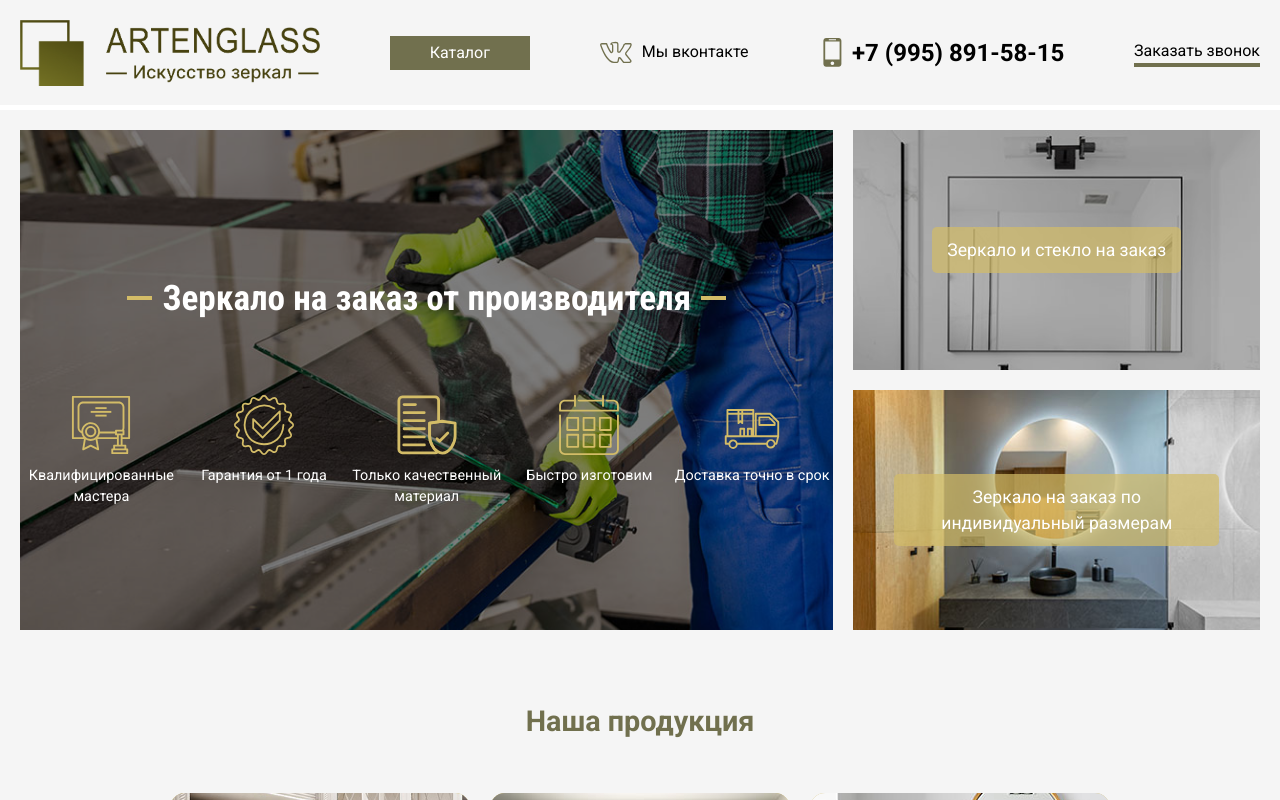
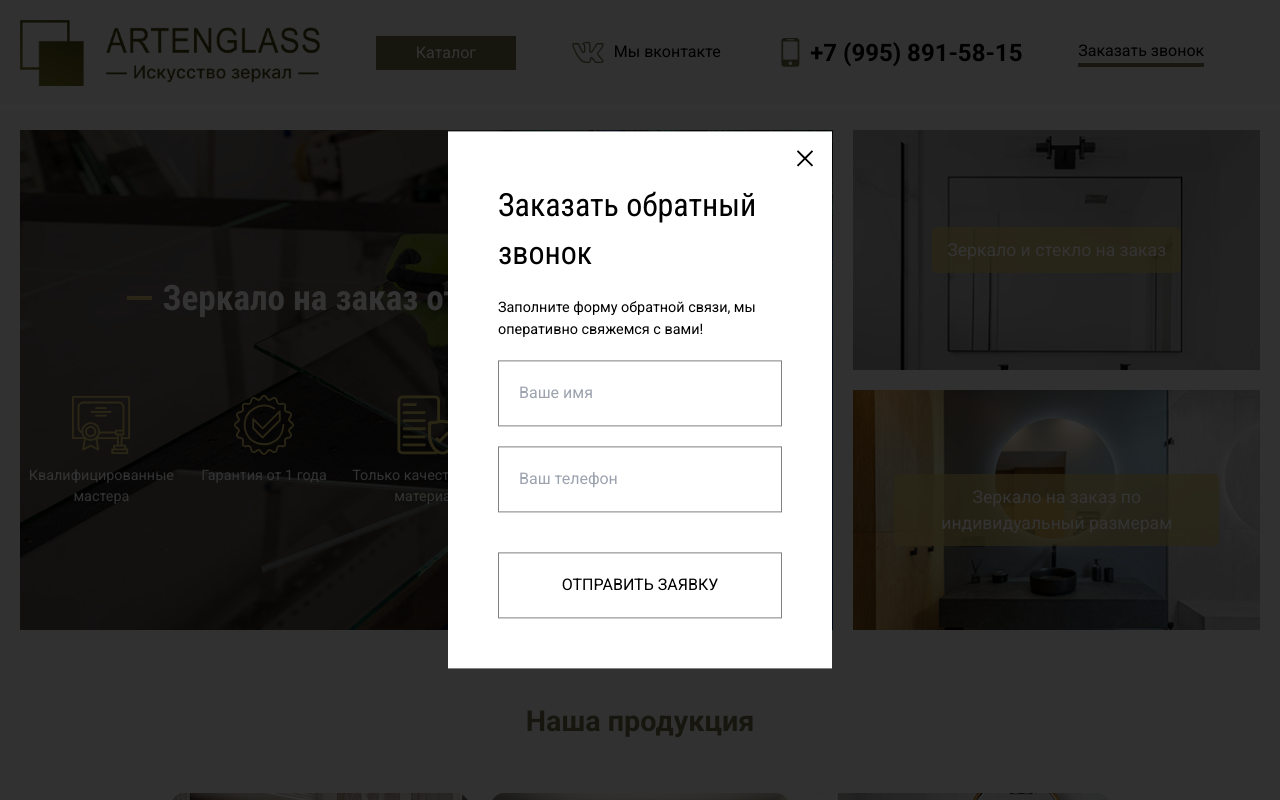
Before and after one commit to r1dex/nexttest, a Next.js app: page / in a window 1280 px wide. Both pictures are taken after a click on the element "Заказать звонок". Shown: the top 800 px of the page. Built offline with nearby package versions, Linux system fonts and the light colour scheme.

Commit message:
catalog menu

```diff
--- /dev/null
+++ b/app/categories/[category]/CalculateButton.js
@@ -0,0 +1,26 @@
+'use client'
+
+import React, {useState} from 'react'
+import ModalCB from '../../components/modal/Modal'
+
+const CalculateButton = () => {
+
+  const [modal, setModal] = useState(false)
+
+  const showModalCB = () => {
+    setModal(true)
+  }
+
+  const onClose = () => {
+    setModal(false)
+  }
+
+  return (
+    <>
+      <button className="button-rounded" onClick={showModalCB}>Рассчитать стоимость</button>
+      <ModalCB isVisible={modal} onCloseCallback={e => onClose()}/>
+    </>
+  )
+}
+
+export default CalculateButton
--- a/app/categories/[category]/page.js
+++ b/app/categories/[category]/page.js
@@ -2,6 +2,7 @@ import React from 'react'
 import Image from 'next/image'
 import Styles from './categoryPage.module.css'
 import {notFound} from 'next/navigation'
+import CalculateButton from './CalculateButton'
 
 const categories = [
   {name: 'facet-i-almaznaya-gravirovka', image: '/images/categories/facet.jpg', title: 'Фацет и алмазная гравировка', content: '<p>Фацет - декоративный скос зеркале. Его наносят по всему периметру краев, под разным углом и разной ширины.Фацет придает изделию выразительность и блеск. Зеркальное панно с фацетом сделает любой интерьер изысканными неповторимым.</p> <p>Алмазная гравировка – нанесение на зеркало рисунка, надписи или геометрического орнамента методом фрезеровки. Алмазная гравировка придаёт изделию неповторимый блеск, каждая зеркальная грань будет отражать свет под своим углом, стекло и зеркала с гравировкой используют для декорирования дверей, шкафов-купе идругих предметов мебели.</p>'},
@@ -27,7 +28,7 @@ const Page = ({params}) => {
           <h1 className={Styles.title}>{category.title}</h1>
           <div className={Styles.description}>
             <span dangerouslySetInnerHTML={description}/>
-            <button className="button-rounded">Рассчитать стоимость</button>
+            <CalculateButton/>
           </div>
         </div>
         <div>
--- /dev/null
+++ b/app/components/header/CallbackButton.js
@@ -0,0 +1,30 @@
+'use client'
+
+import React, {useState} from 'react'
+import Styles from './header.module.css'
+import ModalCB from '../modal/Modal'
+
+
+const CallbackButton = () => {
+
+  const [modal, setModal] = useState(false)
+
+  const showModalCB = () => {
+    setModal(true)
+  }
+
+  const onClose = () => {
+    setModal(false)
+  }
+
+  return (
+    <>
+      <div className={Styles.call} onClick={showModalCB}>
+        Заказать звонок
+      </div>
+      <ModalCB isVisible={modal} onCloseCallback={e => onClose()}/>
+    </>
+  )
+}
+
+export default CallbackButton
--- a/app/components/header/Header.js
+++ b/app/components/header/Header.js
@@ -4,6 +4,8 @@ import Image from 'next/image'
 import Styles from './header.module.css'
 import { ImMobile } from "react-icons/im";
 import { SlSocialVkontakte } from "react-icons/sl";
+import CallbackButton from './CallbackButton'
+import CatalogNav from '../ui/CatalogNav'
 
 const Header = () => {
   return (
@@ -12,9 +14,7 @@ const Header = () => {
         <Image src='/images/logo.png' width={300} height={65} alt={'Artenglass'} priority/>
         {/*<img src="./images" height="50">*/}
       </Link>
-      <div>
-        <button className="button-small">Каталог</button>
-      </div>
+      <CatalogNav/>
       <Link className={Styles.social} href={'https://vk.com/club224470095'} target="_blank">
         <div className={Styles.socialIcon}>
           <SlSocialVkontakte />
@@ -27,9 +27,9 @@ const Header = () => {
            +7 (995) 891-58-15
         </span>
       </div>
-      <div className={Styles.call}>
-        Заказать звонок
-      </div>
+
+      <CallbackButton/>
+
     </header>
   )
 }
--- a/app/components/modal/Modal.js
+++ b/app/components/modal/Modal.js
@@ -1,20 +1,35 @@
 'use client'
 
-import React from 'react'
+import React, {useState} from 'react'
 import Styles from './modal.module.css'
-import { VscChromeClose } from "react-icons/vsc";
+import { VscChromeClose } from "react-icons/vsc"
+import { ToastContainer, toast } from 'react-toastify'
+import 'react-toastify/dist/ReactToastify.css'
 
-const ModalCB = () => {
+const ModalCB = ({isVisible, onCloseCallback}) => {
 
   const formSubmit = (e) => {
     e.preventDefault()
-    console.log('отправляем')
+
+    const name = e.target[0].value
+    const phone = e.target[1].value
+
+    if(!name) return toast.error("Заполните имя!")
+    if(!phone) return toast.error("Заполните телефон!")
+
+    toast.success("Заявка отправлена!", {theme: "colored"})
+    closeModal()
+  }
+
+  const closeModal = () => {
+    onCloseCallback()
   }
 
   return (
-    <div className={Styles.wrapper}>
+    <>
+      <div className={isVisible ? Styles.wrapper : Styles.noDisplay}>
         <div className={Styles.body}>
-        <div className={Styles.close}><VscChromeClose /></div>
+          <div className={Styles.close} onClick={closeModal}><VscChromeClose /></div>
           <div className={Styles.title}>Заказать обратный звонок</div>
           <div className={Styles.text}>
             Заполните форму обратной связи, мы оперативно свяжемся с вами!
@@ -26,6 +41,8 @@ const ModalCB = () => {
           </form>
         </div>
       </div>
+      <ToastContainer />
+    </>
   )
 }
 
--- a/app/components/modal/modal.module.css
+++ b/app/components/modal/modal.module.css
@@ -1,3 +1,7 @@
+.noDisplay{
+    display: none;
+}
+
 .wrapper{
     position: fixed;
     top: 0;
@@ -10,7 +14,6 @@
 
 .body{
     width: 30%;
-    height: 50%;
     background: rgba(255,255,255, 1);
     left: 50%;
     top: 50%;
--- /dev/null
+++ b/app/components/ui/CatalogNav.js
@@ -0,0 +1,53 @@
+'use client'
+
+import React from 'react'
+import Link from 'next/link'
+import Styles from './catalogNav.module.css'
+
+
+const CatalogNav = () => {
+  return (
+    <div className={Styles.menu}>
+      <button className="button-small">Каталог</button>
+      <div className={Styles.nav}>
+        <ul>
+          <li>
+            <Link href={'/categories/zerkalo-s-podsvetkoj-na-zakaz'}>Зеркало с подсветкой</Link>
+          </li>
+          <li>
+            <Link href={'/categories/zerkalo-bez-podsvetki'}>Зеркало без подсветки</Link>
+          </li>
+          <li>
+            <Link href={'/1'}>Зеркало в раме</Link>
+          </li>
+          <li>
+            <Link href={'/1'}>Зеркало в багете</Link>
+          </li>
+          <li>
+            <Link href={'/categories/facet-i-almaznaya-gravirovka'}>Фацет</Link>
+          </li>
+          <li>
+            <Link href={'/categories/facet-i-almaznaya-gravirovka'}>Алмазная грань</Link>
+          </li>
+          <li>
+            <Link href={'/categories/steklyannyj-fartuk-polki-izdeliya-iz-stekla'}>Стеклянный фартук</Link>
+          </li>
+          <li>
+            <Link href={'/categories/peskostrujnaya-obrabotka'}>Пескоструйная обработка</Link>
+          </li>
+          <li>
+            <Link href={'/categories/zakalka-stekla'}>Закалка</Link>
+          </li>
+          <li>
+            <Link href={'/1'}>Стеклянные полки</Link>
+          </li>
+          <li>
+            <Link href={'/1'}>Алмазная гравировка</Link>
+          </li>
+        </ul>
+      </div>
+    </div>
+  )
+}
+
+export default CatalogNav
--- /dev/null
+++ b/app/components/ui/catalogNav.module.css
@@ -0,0 +1,35 @@
+.menu{
+    position: relative;
+}
+
+.nav{
+    position: absolute;
+    z-index: 10;
+    width: 250px;
+    display: grid;
+    grid-template-rows: 0fr;
+    transition: 250ms grid-template-rows ease;
+}
+
+.nav > ul {
+    overflow: hidden;
+}
+
+.menu:hover .nav{
+    grid-template-rows: 1fr;
+}
+
+.nav li a{
+    display: block;
+    color: white;
+    border-top: 1px solid var(--color-background);
+    width: 100%;
+    height: 100%;
+    padding: 10px;
+    background: var(--color-primary);
+    transition: background 0.3s ease;
+}
+
+.nav li a:hover{
+    background: var(--color-secondary);
+}
--- a/app/globals.css
+++ b/app/globals.css
@@ -1,6 +1,10 @@
 @tailwind base;
 @tailwind components;
 @tailwind utilities;
+
+.Toastify{
+  z-index: 99999;
+}
 
 *,
 *::before,
--- a/package.json
+++ b/package.json
@@ -12,7 +12,8 @@
     "next": "14.1.0",
     "react": "^18",
     "react-dom": "^18",
-    "react-icons": "^5.0.1"
+    "react-icons": "^5.0.1",
+    "react-toastify": "^10.0.4"
   },
   "devDependencies": {
     "autoprefixer": "^10.0.1",
```
Also changed, not shown: 1 other file (tests, documents, lock files or other folders). Lines whose indentation alone changed are shown as unchanged.
